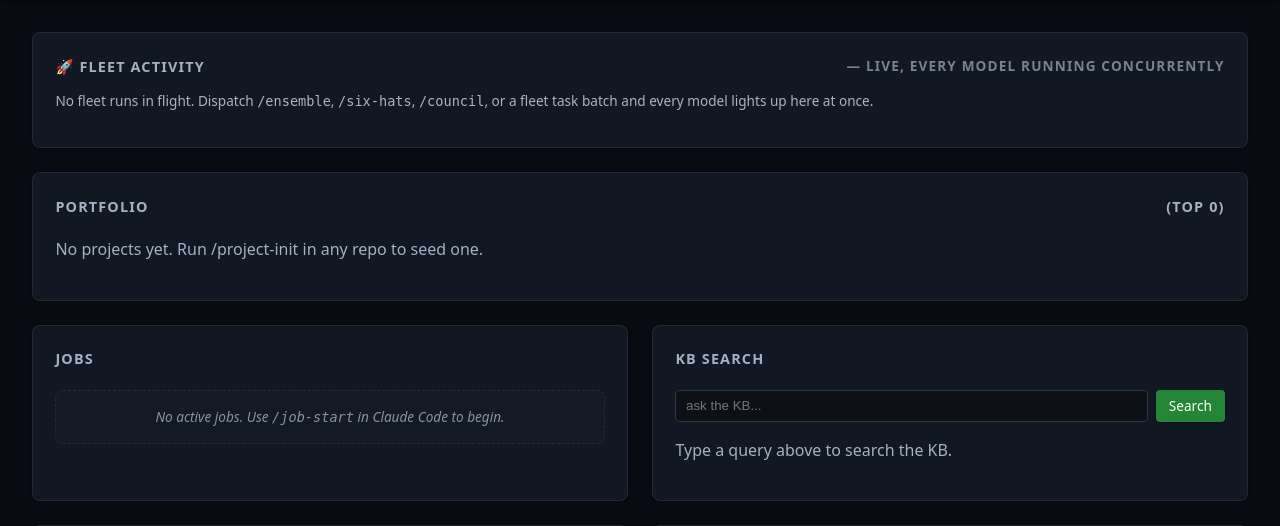
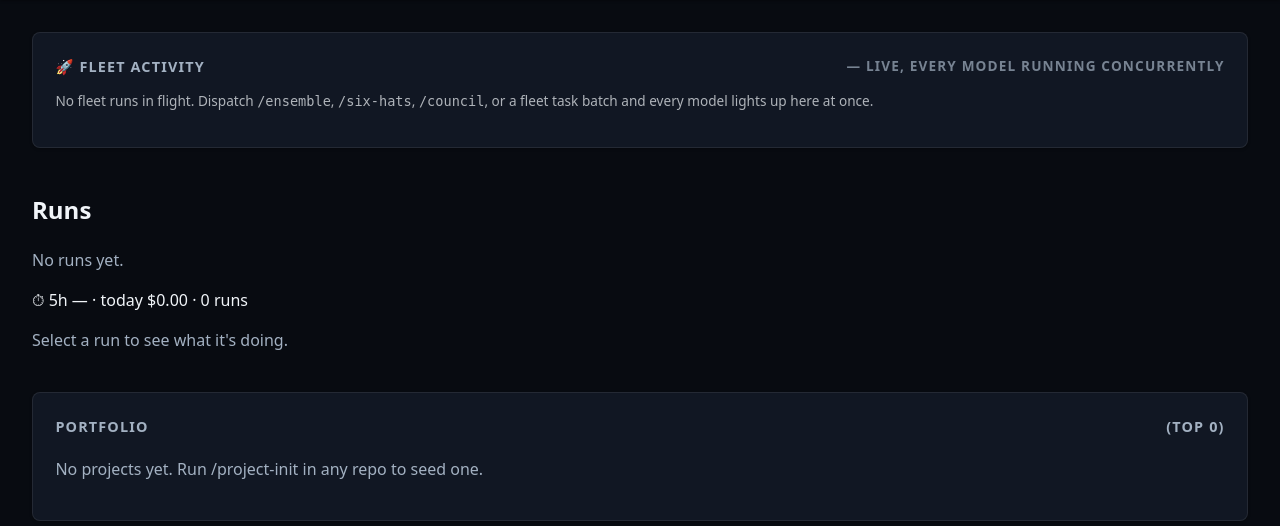
Before and after one commit to Ryfter/baton, a FastAPI app: page / in a window 1280 px wide. Shown: the part 77-603 px from the top of the page. Run offline with FastAPI, Linux system fonts and the light colour scheme; data that the repository does not hold is empty.

Commit message:
feat(dashboard): register runs router and surface gutter on home

```diff
--- a/dashboard/main.py
+++ b/dashboard/main.py
@@ -34,6 +34,11 @@ ENSEMBLES_ROOT = Path(
     or Path.home() / '.claude' / 'ensembles'
 )
 
+RUNS_ROOT = Path(
+    os.environ.get('ROUTING_RUNS_ROOT', '')
+    or Path.home() / '.claude' / 'runs'
+)
+
 _HERE = Path(__file__).parent
 
 app = FastAPI(title="Routing Dashboard", version="2.0.0")
@@ -41,6 +46,7 @@ app.state.journal_path = JOURNAL_PATH
 app.state.jobs_root = JOBS_ROOT
 app.state.kb_root = KB_ROOT
 app.state.ensembles_root = ENSEMBLES_ROOT
+app.state.runs_root = RUNS_ROOT
 
 app.mount("/static", StaticFiles(directory=_HERE / "static"), name="static")
 templates = Jinja2Templates(directory=str(_HERE / "templates"))
@@ -56,6 +62,9 @@ app.include_router(build_projects_router(templates))
 
 from dashboard.routers.kb import build_router as build_kb_router
 app.include_router(build_kb_router(templates))
+
+from dashboard.routers.runs import build_router as build_runs_router
+app.include_router(build_runs_router(templates))
 
 
 def _ctx(request: Request) -> dict:
--- a/dashboard/templates/index.html
+++ b/dashboard/templates/index.html
@@ -8,6 +8,13 @@
      hx-swap="innerHTML">
   {% include "partials/fleet_activity.html" %}
 </div>
+
+<!-- Runs gutter + detail (legibility feed, polls every 5s) -->
+<section class="runs-section">
+  <h2>Runs</h2>
+  <div id="runs-gutter" hx-get="/partials/runs" hx-trigger="load, every 5s"></div>
+  <div id="run-detail"><p class="muted">Select a run to see what it's doing.</p></div>
+</section>
 
 <!-- Portfolio panel — polls every 60s -->
 <div class="card" style="grid-column: 1 / -1;"
```
Also changed, not shown: dashboard/tests/test_runs_router.py (+7 -0 lines).
